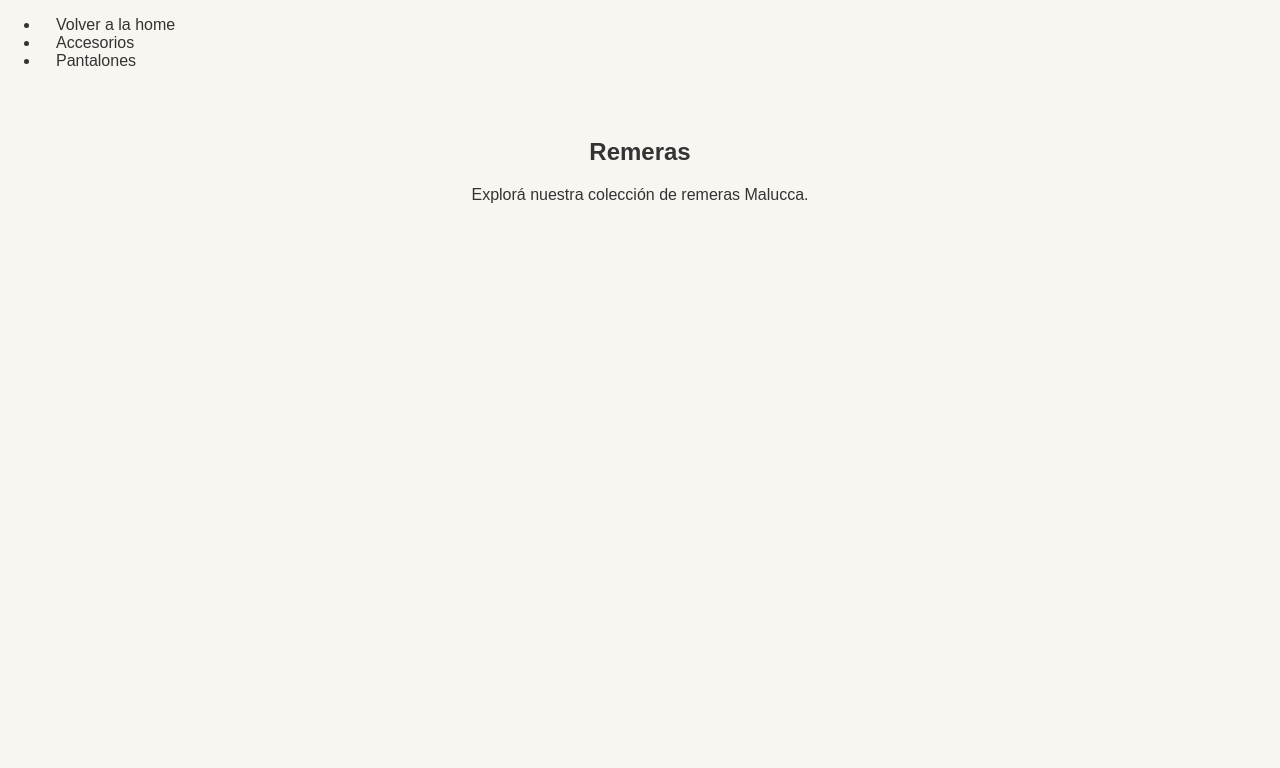
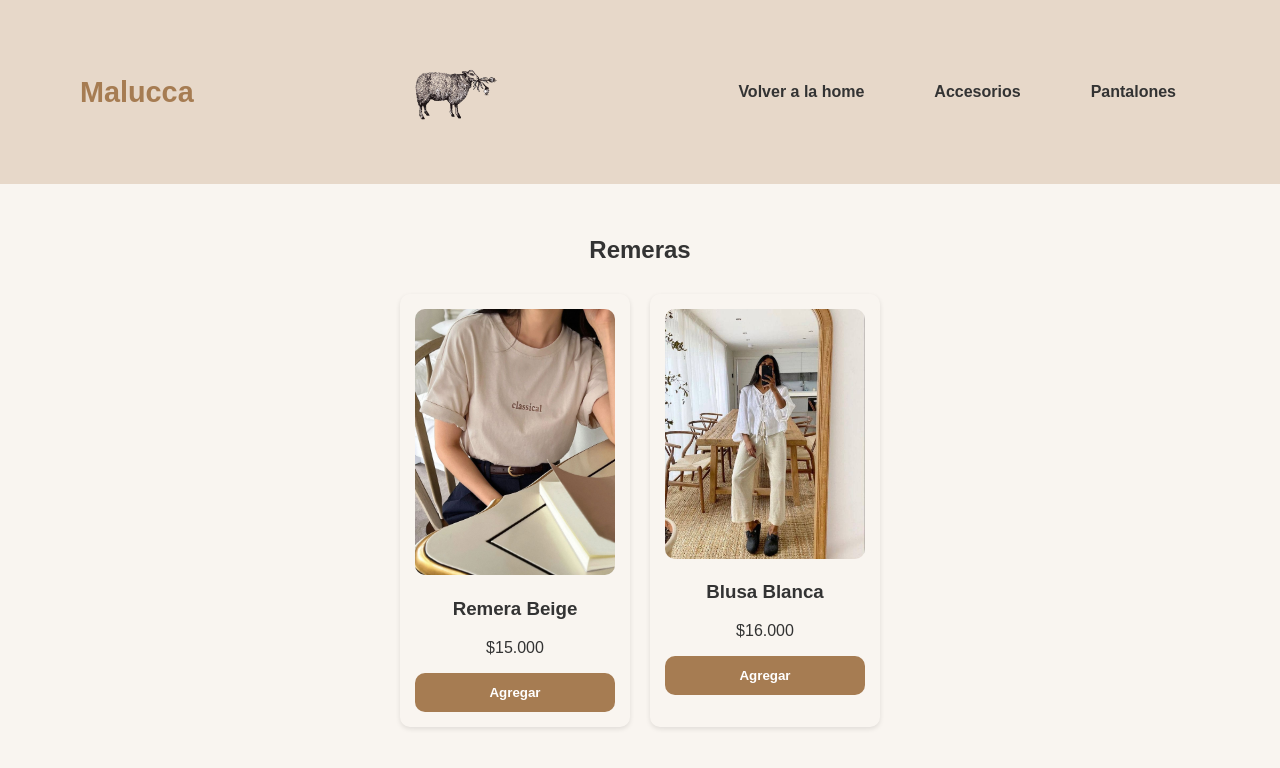
Before and after one commit to valemolina6/My-ecommerce, a plain HTML site: page pages/remeras.html in a window 1280 px wide. Drawn offline with Linux system fonts and the light colour scheme.

Commit message:
actualización

```diff
--- a/css/styles.css
+++ b/css/styles.css
@@ -169,7 +169,6 @@
   border-radius: 10px;
 }
 
-/* NAV LIST (quita bullets y pone en fila) */
 .main-nav .nav-list {
   list-style: none;
   display: flex;
@@ -179,7 +178,6 @@
   padding: 0;
 }
 
-/* enlaces del nav */
 .main-nav .nav-link {
   text-decoration: none;
   color: var(--color-texto, #333);
@@ -190,7 +188,6 @@
   color: var(--color-acento, #a67c52);
 }
 
-/* HEADER layout (logo a la izquierda, nav a la derecha) — similar al accesorios */
 .site-header {
   display: flex;
   justify-content: space-between;
@@ -199,19 +196,16 @@
   padding: 18px 40px;
 }
 
-/* Si querés centrar nav hacia la derecha en pantallas grandes */
 @media (min-width: 900px) {
   .site-header { padding: 20px 80px; }
 }
 
-/* Sección de autenticación (centra el form como en accesorios) */
 .section-auth {
   max-width: 720px;
   margin: 40px auto;
   padding: 30px 20px;
 }
 
-/* FORMULARIO */
 .form {
   background-color: var(--color-blanco, #fff);
   padding: 30px;
--- a/pages/remeras.html
+++ b/pages/remeras.html
@@ -3,25 +3,48 @@
     <head>
         <meta charset="utf-8">
         <meta http-equiv="X-UA-Compatible" content="IE=edge">
-        <title>Maluuca Remeras</title>
+        <title>Remeras - Malucca</title>
         <meta name="description" content="">
         <meta name="viewport" content="width=device-width, initial-scale=1">
         <link rel="stylesheet" href="../css/styles.css">
     </head>
-    <body>
-        <nav>
-            <ul>
-                <li><a href="../index.html">Volver a la home</a></li>
-                <li><a href="accesorios.html">Accesorios</a></li>
-                <li><a href="pantalones.html">Pantalones</a></li>
-            </ul>
-        </nav>
 
-        <section>
-            <h2>Remeras</h2>
-            <p>Explorá nuestra colección de remeras Malucca.</p>
+    <body class="page-remeras">
+        <header class="site-header">
+            <h1>Malucca</h1>
+            <img src="../img/logo_malucca.png" alt="Logo Malucca" class="logo" />
+            <nav class="main-nav">
+                <ul class="nav-list">
+                    <li><a class="nav-link" href="../index.html">Volver a la home</a></li>
+                    <li><a class="nav-link" href="accesorios.html">Accesorios</a></li>
+                    <li><a class="nav-link" href="pantalones.html">Pantalones</a></li>
+                </ul>
+            </nav>
+        </header>
+
+        <main>
+        <section class="page-section">
+            <h2 class="section-title">Remeras</h2>
+            <div class="productos productos-remeras">
+                <article class="card card-product">
+                    <img src="../img/products/rembeige.jpg" alt="Remera beige" class="card-img" />
+                    <div class="card-body">
+                        <h3 class="card-title">Remera Beige</h3>
+                        <p class="card-price">$15.000</p>
+                        <button class="btn btn-primary">Agregar</button>
+                    </div>
+                </article>
+
+                <article class="card card-product">
+                    <img src="../img/products/blusablanca.jpg" alt="Blusa blanca" class="card-img" />
+                    <div class="card-body">
+                        <h3 class="card-title">Blusa Blanca</h3>
+                        <p class="card-price">$16.000</p>
+                        <button class="btn btn-primary">Agregar</button>
+                    </div>
+                </article>
+        </div>
         </section>
-
-        <script src="" async defer></script>
+        </main>
     </body>
 </html>
```
Also changed, not shown: Index.html (+5 -8 lines), pages/accesorios.html (+3 -3 lines), pages/login.html (+3 -0 lines), pages/pantalones.html (+1 -0 lines), pages/registro.html (+1 -0 lines).
